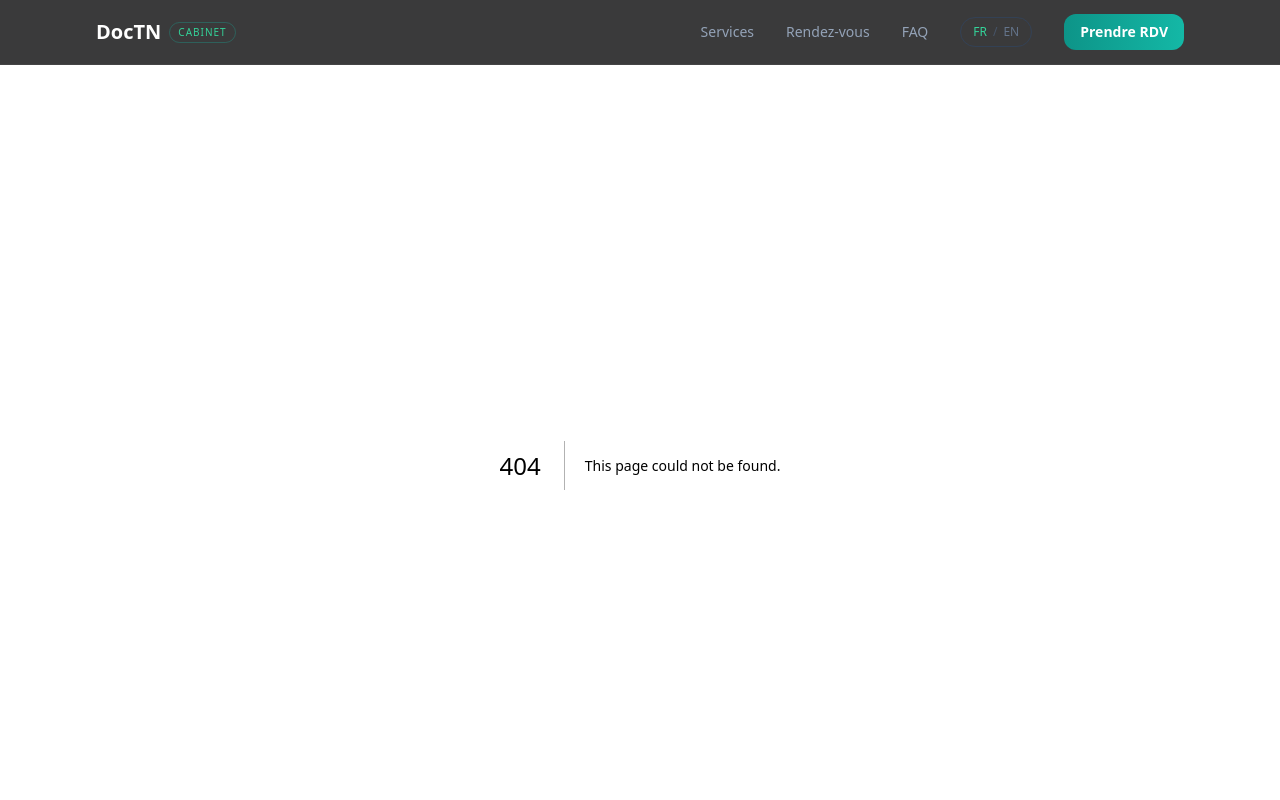
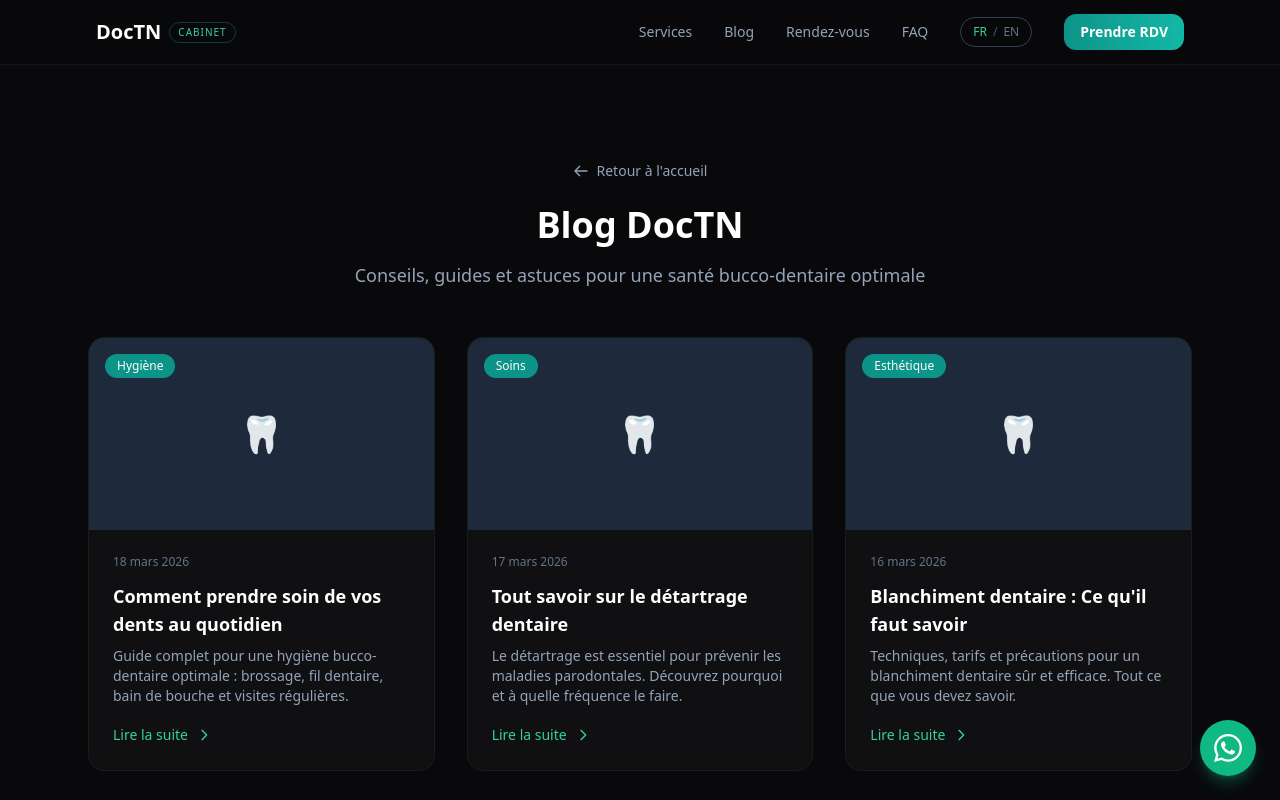
Before and after one commit to onryoo73/Visa-TN, a Next.js app: page /blog in a window 1280 px wide. Before the commit this address had no page. Shown: the top 800 px of the page. Built offline with nearby package versions, Linux system fonts and the light colour scheme; no server answers.

Commit message:
added blog page

```diff
--- /dev/null
+++ b/app/blog/page.tsx
@@ -0,0 +1,162 @@
+"use client"
+import { useEffect, useState } from 'react'
+import Link from 'next/link'
+import { motion } from 'framer-motion'
+import Footer from '../../components/Footer'
+import WhatsAppWidget from '../../components/WhatsAppWidget'
+
+const fallbackPosts = [
+  {
+    _id: '1',
+    title: "Comment prendre soin de vos dents au quotidien",
+    excerpt: "Guide complet pour une hygiène bucco-dentaire optimale : brossage, fil dentaire, bain de bouche et visites régulières.",
+    category: "Hygiène",
+    slug: "hygiene-bucco-dentaire",
+    createdAt: "2026-03-18",
+  },
+  {
+    _id: '2',
+    title: "Tout savoir sur le détartrage dentaire",
+    excerpt: "Le détartrage est essentiel pour prévenir les maladies parodontales. Découvrez pourquoi et à quelle fréquence le faire.",
+    category: "Soins",
+    slug: "detartrage-dentaire",
+    createdAt: "2026-03-17",
+  },
+  {
+    _id: '3',
+    title: "Blanchiment dentaire : Ce qu'il faut savoir",
+    excerpt: "Techniques, tarifs et précautions pour un blanchiment dentaire sûr et efficace. Tout ce que vous devez savoir.",
+    category: "Esthétique",
+    slug: "blanchiment-dentaire",
+    createdAt: "2026-03-16",
+  },
+  {
+    _id: '4',
+    title: "Soins dentaires pour enfants : Guide parental",
+    excerpt: "Conseils pour les parents sur la santé dentaire des enfants : première visite, caries, et bonnes habitudes.",
+    category: "Pédiatrie",
+    slug: "soins-dentaires-enfants",
+    createdAt: "2026-03-15",
+  },
+]
+
+export default function BlogPage() {
+  const [posts, setPosts] = useState(fallbackPosts)
+  const [loading, setLoading] = useState(true)
+
+  useEffect(() => {
+    const API = process.env.NEXT_PUBLIC_API_URL || ''
+    const url = API ? `${API}/api/posts` : '/api/posts'
+    fetch(url)
+      .then(res => res.json())
+      .then(json => {
+        if (json?.success && json.data?.length > 0) {
+          setPosts(json.data)
+        }
+      })
+      .catch(() => {})
+      .finally(() => setLoading(false))
+  }, [])
+
+  return (
+    <div className="min-h-screen bg-zinc-950">
+      <section className="py-16 md:py-24">
+        <div className="max-w-6xl mx-auto px-6">
+          <motion.div
+            initial={{ opacity: 0, y: 20 }}
+            animate={{ opacity: 1, y: 0 }}
+            className="text-center mb-12"
+          >
+            <Link
+              href="/"
+              className="inline-flex items-center gap-2 text-sm text-slate-400 hover:text-med-400 transition mb-6"
+            >
+              <svg className="w-4 h-4" fill="none" stroke="currentColor" viewBox="0 0 24 24">
+                <path strokeLinecap="round" strokeLinejoin="round" strokeWidth={2} d="M10 19l-7-7m0 0l7-7m-7 7h18"/>
+              </svg>
+              Retour à l'accueil
+            </Link>
+            <h1 className="text-3xl md:text-4xl font-bold text-white mb-4">
+              Blog DocTN
+            </h1>
+            <p className="text-slate-400 text-lg max-w-2xl mx-auto">
+              Conseils, guides et astuces pour une santé bucco-dentaire optimale
+            </p>
+          </motion.div>
+
+          {loading ? (
+            <div className="flex justify-center py-20">
+              <div className="h-10 w-10 border-2 border-slate-700 border-t-med-500 rounded-full animate-spin" />
+            </div>
+          ) : (
+            <div className="grid md:grid-cols-2 lg:grid-cols-3 gap-8">
+              {posts.map((post, index) => (
+                <motion.article
+                  key={post._id}
+                  initial={{ opacity: 0, y: 20 }}
+                  animate={{ opacity: 1, y: 0 }}
+                  transition={{ delay: index * 0.1 }}
+                  className="glass rounded-2xl overflow-hidden soft-border hover:scale-[1.02] transition-all duration-300"
+                >
+                  <div className="relative h-48 bg-slate-800 flex items-center justify-center">
+                    <div className="text-4xl">🦷</div>
+                    <span className="absolute top-4 left-4 px-3 py-1 bg-med-600 text-white text-xs font-medium rounded-full">
+                      {post.category}
+                    </span>
+                  </div>
+                  <div className="p-6">
+                    <div className="flex items-center gap-3 text-xs text-slate-500 mb-3">
+                      <time>{new Date(post.createdAt).toLocaleDateString('fr-FR', { year: 'numeric', month: 'long', day: 'numeric' })}</time>
+                    </div>
+                    <h3 className="text-lg font-semibold text-white mb-2 line-clamp-2">
+                      {post.title}
+                    </h3>
+                    <p className="text-slate-400 text-sm mb-4 line-clamp-3">
+                      {post.excerpt}
+                    </p>
+                    <Link
+                      href={`/blog/${post.slug}`}
+                      className="inline-flex items-center gap-2 text-med-400 hover:text-med-300 text-sm font-medium transition"
+                    >
+                      Lire la suite
+                      <svg className="w-4 h-4" fill="none" stroke="currentColor" viewBox="0 0 24 24">
+                        <path strokeLinecap="round" strokeLinejoin="round" strokeWidth={2} d="M9 5l7 7-7 7" />
+                      </svg>
+                    </Link>
+                  </div>
+                </motion.article>
+              ))}
+            </div>
+          )}
+
+          <motion.div
+            initial={{ opacity: 0, y: 20 }}
+            animate={{ opacity: 1, y: 0 }}
+            transition={{ delay: 0.5 }}
+            className="text-center mt-12"
+          >
+            <div className="glass rounded-2xl p-8 soft-border max-w-2xl mx-auto">
+              <h3 className="text-xl font-semibold text-white mb-3">
+                Besoin d'un rendez-vous ?
+              </h3>
+              <p className="text-slate-400 mb-6">
+                Réservez votre consultation dès maintenant — nous vous accueillons dans notre cabinet.
+              </p>
+              <Link
+                href="/booking"
+                className="inline-flex items-center gap-2 px-6 py-3 bg-gradient-to-r from-med-600 to-med-500 text-white font-semibold rounded-xl hover:shadow-lg hover:shadow-med-500/25 transition-all"
+              >
+                Prendre rendez-vous
+                <svg className="w-5 h-5" fill="none" stroke="currentColor" viewBox="0 0 24 24">
+                  <path strokeLinecap="round" strokeLinejoin="round" strokeWidth={2} d="M3 5a2 2 0 012-2h3.28a1 1 0 01.948.684l1.498 4.493a1 1 0 01-.502 1.21l-2.257 1.13a11.042 11.042 0 005.516 5.516l1.13 2.257a1 1 0 001.21.502l4.493 1.498a1 1 0 00.684-.949V19a2 2 0 01-2 2h-1C9.716 21 3 14.284 3 6V5z" />
+                </svg>
+              </Link>
+            </div>
+          </motion.div>
+        </div>
+      </section>
+      <Footer />
+      <WhatsAppWidget />
+    </div>
+  )
+}
--- a/components/Blog.tsx
+++ b/components/Blog.tsx
@@ -134,6 +134,18 @@ export default function Blog() {
             </Link>
           </div>
         </motion.div>
+
+        <div className="text-center mt-8">
+          <Link
+            href="/blog"
+            className="inline-flex items-center gap-2 text-sm text-med-400 hover:text-med-300 transition font-medium"
+          >
+            Voir tous les articles
+            <svg className="w-4 h-4" fill="none" stroke="currentColor" viewBox="0 0 24 24">
+              <path strokeLinecap="round" strokeLinejoin="round" strokeWidth={2} d="M17 8l4 4m0 0l-4 4m4-4H3" />
+            </svg>
+          </Link>
+        </div>
       </div>
     </section>
   );
--- a/components/Footer.tsx
+++ b/components/Footer.tsx
@@ -31,6 +31,7 @@ export default function Footer() {
             <h4 className="text-white font-semibold mb-4">Liens rapides</h4>
             <ul className="space-y-2 text-sm">
               <li><a href="#features" className="text-slate-400 hover:text-white transition">Services</a></li>
+              <li><a href="/blog" className="text-slate-400 hover:text-white transition">Blog</a></li>
               <li><a href="/booking" className="text-slate-400 hover:text-white transition">Rendez-vous</a></li>
               <li><a href="#faq" className="text-slate-400 hover:text-white transition">FAQ</a></li>
             </ul>
--- a/components/Navbar.tsx
+++ b/components/Navbar.tsx
@@ -23,6 +23,9 @@ export default function Navbar() {
           <div className="hidden md:flex items-center gap-8">
             <Link href="/#features" className="text-sm text-slate-400 hover:text-med-400 transition">
               {lang === 'fr' ? 'Services' : 'Services'}
+            </Link>
+            <Link href="/blog" className="text-sm text-slate-400 hover:text-med-400 transition">
+              Blog
             </Link>
             <Link href="/booking" className="text-sm text-slate-400 hover:text-med-400 transition">
               {lang === 'fr' ? 'Rendez-vous' : 'Booking'}
@@ -71,6 +74,9 @@ export default function Navbar() {
             <Link href="/#features" onClick={() => setMobileOpen(false)} className="block text-sm text-slate-400 hover:text-med-400 transition py-2">
               {lang === 'fr' ? 'Services' : 'Services'}
             </Link>
+            <Link href="/blog" onClick={() => setMobileOpen(false)} className="block text-sm text-slate-400 hover:text-med-400 transition py-2">
+              Blog
+            </Link>
             <Link href="/booking" onClick={() => setMobileOpen(false)} className="block text-sm text-slate-400 hover:text-med-400 transition py-2">
               {lang === 'fr' ? 'Rendez-vous' : 'Booking'}
             </Link>
```
